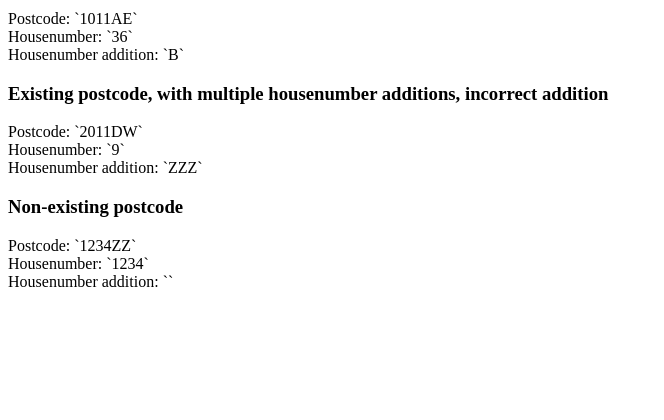
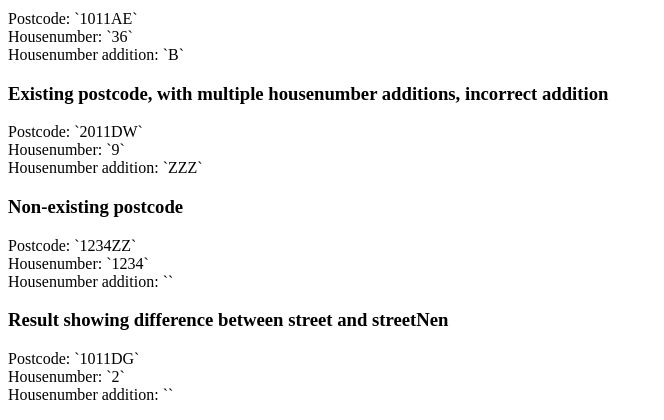
Before and after one commit to postcode-nl/PostcodeNl_Api_RestClient, a PHP site: page / in a window 1280 px wide. Shown: the part 799-1219 px from the top of the page, without its empty margins (0-664 px from the left). Before the commit the page ends 1086 px from the top, so only its background shows below. Run offline with PHP 8.4, Linux system fonts and the light colour scheme.

Commit message:
Call newer API which returns streetNen, cityShort and municipalityShort fields.
- Request rest/addresses/postcode which returns streetNen, cityShort and municipalityShort fields.
- Updated and extended documentation of returned fields, see https://api.postcode.nl/documentation for latest info.
- index.php : Documented an example of a shorter streetNen of a long street.
- Minimum PHP 5.6. See http://php.net/eol.php, earlier versions haven't been supported by PHP for over a year.

```diff
--- a/composer.json
+++ b/composer.json
@@ -25,7 +25,7 @@
         ]
     },
     "require": {
-        "php": ">=5.4",
+        "php": ">=5.6",
         "ext-curl": "*"
     }
 }
--- a/library/PostcodeNl/Api/RestClient.php
+++ b/library/PostcodeNl/Api/RestClient.php
@@ -77,7 +77,7 @@ class PostcodeNl_Api_RestClient
 	/** @var string Default URL where the REST web service is located */
 	const DEFAULT_URL = 'https://api.postcode.nl/rest';
 	/** @var string Version of the client */
-	const VERSION = '1.1.4.0';
+	const VERSION = '1.1.5.0';
 	/** @var int Maximum number of seconds allowed to set up the connection. */
 	const CONNECTTIMEOUT = 3;
 	/** @var int Maximum number of seconds allowed to receive the response. */
@@ -154,18 +154,17 @@ class PostcodeNl_Api_RestClient
 	/**
 	 * Perform a REST call to the Postcode.nl API
 	 *
-	 * @param string $method Http method
 	 * @param string $url
 	 * @param array $data
 	 * @return array
 	 * @throws PostcodeNl_Api_RestClient_ClientException
 	 */
-	protected function _doRestCall($method, $url, array $data = [])
+	protected function _doRestCall($url, array $data = [])
 	{
 		// Connect using cURL
 		$ch = curl_init();
-		// Set the HTTP request type, GET / POST most likely.
-		curl_setopt($ch, CURLOPT_CUSTOMREQUEST, $method);
+		// Set the HTTP request type
+		curl_setopt($ch, CURLOPT_CUSTOMREQUEST, 'GET');
 		// Set URL to connect to
 		curl_setopt($ch, CURLOPT_URL, $url);
 		// We want the response returned to us.
@@ -174,19 +173,13 @@ class PostcodeNl_Api_RestClient
 		curl_setopt($ch, CURLOPT_CONNECTTIMEOUT, self::CONNECTTIMEOUT);
 		// Maximum number of seconds allowed to receive the response.
 		curl_setopt($ch, CURLOPT_TIMEOUT, self::TIMEOUT);
-		// How do we authenticate ourselves? Using HTTP BASIC authentication (https://en.wikipedia.org/wiki/Basic_access_authentication)
+
+		// The Postcode.nl API uses HTTP BASIC authentication (https://en.wikipedia.org/wiki/Basic_access_authentication)
 		curl_setopt($ch, CURLOPT_HTTPAUTH, CURLAUTH_BASIC);
-		// Set our key as 'username' and our secret as 'password'
+		// Use key as 'username' and secret as 'password'
 		curl_setopt($ch, CURLOPT_USERPWD, $this->_appKey .':'. $this->_appSecret);
-		// To be tidy, we identify ourselves with a User Agent. (not required)
+		// Identify this client with a User Agent
 		curl_setopt($ch, CURLOPT_USERAGENT, 'PostcodeNl_Api_RestClient/' . self::VERSION .' PHP/'. phpversion());
-
-		// Add any data as JSON encoded information
-		if ($method != 'GET' && isset($data))
-		{
-			curl_setopt($ch, CURLOPT_POSTFIELDS, json_encode($data));
-			curl_setopt($ch, CURLOPT_HTTPHEADER, array('Content-Type: application/json'));
-		}
 
 		// Various debug options
 		if ($this->_debugEnabled)
@@ -207,10 +200,6 @@ class PostcodeNl_Api_RestClient
 		if ($this->_debugEnabled)
 		{
 			$this->_debugData['request'] = curl_getinfo($ch, CURLINFO_HEADER_OUT);
-
-			if ($method != 'GET' && isset($data))
-				$this->_debugData['request'] .= json_encode($data);
-
 			$this->_debugData['response'] = $response;
 
 			// Strip off header that was added for debug purposes.
@@ -308,23 +297,26 @@ class PostcodeNl_Api_RestClient
 	 * @throws PostcodeNl_Api_RestClient_InputInvalidException
 	 *
 	 * @see https://api.postcode.nl/documentation
-	 * street - (string) Official name of the street.
-	 * houseNumber - (int) House number
-	 * houseNumberAddition - (string|null) House number addition if given and validated, null if addition is not valid / not found
-	 * postcode - (string) Postcode
-	 * city - (string) Official city name
-	 * municipality - (string) Official municipality name
-	 * province - (string) Official province name
-	 * rdX - (int) X coordinate of the Dutch Rijksdriehoeksmeting
-	 * rdY - (int) Y coordinate of the Dutch Rijksdriehoeksmeting
-	 * latitude - (float) Latitude of the address (front door of the premise)
-	 * longitude - (float) Longitude of the address
-	 * bagNumberDesignationId - (string) Official Dutch BAG id
-	 * bagAddressableObjectId - (string) Official Dutch BAG Address Object id
+	 * street - (string) Street name in accordance with "BAG (Basisregistraties adressen en gebouwen)". In capital and lowercase letters, including punctuation marks and accents. This field is at most 80 characters in length. Filled with "Postbus" in case it is a range of PO boxes.
+	 * streetNen - (string) Street name in NEN-5825 notation, which has a lower maximum length. In capital and lowercase letters, including punctuation marks and accents. This field is at most 24 characters in length. Filled with "Postbus" in case it is a range of PO boxes.
+	 * houseNumber - (int) House number of a 'perceel'. In case of a Postbus match the house number will always be 0. Range: 0-99999
+	 * houseNumberAddition - (string|null) Addition of the house number to uniquely define a location. These additions are officially recognized by the municipality. Null if addition not found (see houseNumberAdditions result field).
+	 * postcode - (string) Four number neighborhood code (first part of a postcode). Range: 1000-9999 plus two character letter combination (second part of a postcode). Range: "AA"-"ZZ"
+	 * city - (string) Official city name in accordance with "BAG (Basisregistraties adressen en gebouwen)". In capital and lowercase letters, including punctuation marks and accents. This field is at most 80 characters in length.
+	 * cityShort - (string) City name, shortened to fit a lower maximum length. In capital and lowercase letters, including punctuation marks and accents. This field is at most 24 characters in length.
+	 * municipality - (string) Municipality name in accordance with "BAG (Basisregistraties adressen en gebouwen)". In capital and lowercase letters, including punctuation marks and accents. This field is at most 80 characters in length. Examples: "Baarle-Nassau", "'s-Gravenhage", "Haarlemmerliede en Spaarnwoude".
+	 * municipalityShort - (string) Municipality name, shortened to fit a lower maximum length. In capital and lowercase letters, including punctuation marks and accents. This field is at most 24 characters in length. Examples: "Baarle-Nassau", "'s-Gravenhage", "Haarlemmerliede c.a.".
+	 * province - (string) Official name of the province, correctly cased and with dashes where applicable.
+	 * rdX - (int) X coordinate according to Dutch Rijksdriehoeksmeting "(EPSG) 28992 Amersfoort / RD New". Values range from 0 to 300000 meters. Null for PO Boxes.
+	 * rdY - (int) Y coordinate according to Dutch Rijksdriehoeksmeting "(EPSG) 28992 Amersfoort / RD New". Values range from 300000 to 620000 meters. Null for PO Boxes.
+	 * latitude - (float) Latitude of address. Null for PO Boxes.
+	 * longitude - (float) Longitude of address. Null for PO Boxes.
+	 * bagNumberDesignationId - (string) Dutch term used in BAG: "nummeraanduiding id".
+	 * bagAddressableObjectId - (string) Dutch term used in BAG: "adresseerbaar object id". Unique identification for objects which have 'building', 'house boat site', or 'mobile home site' as addressType.
 	 * addressType - (string) Type of address, see reference link
 	 * purposes - (array) Array of strings, each indicating an official Dutch 'usage' category, see reference link
-	 * surfaceArea - (int) Surface area of object in square meters (all floors)
-	 * houseNumberAdditions - (array) All housenumber additions which are known for the housenumber given.
+	 * surfaceArea - (int) Surface area of object in square meters (all floors). Null for PO Boxes.
+	 * houseNumberAdditions - (array) List of all house number additions having the postcode and houseNumber which was input.
 	 */
 	public function lookupAddress($postcode, $houseNumber, $houseNumberAddition = '', $validateHouseNumberAddition = false)
 	{
@@ -347,9 +339,9 @@ class PostcodeNl_Api_RestClient
 			throw new PostcodeNl_Api_RestClient_InputInvalidException('House number `'. $houseNumber .'` must contain digits only.');
 
 		// Use the regular validation function
-		$url = $this->_restApiUrl .'/addresses/' . rawurlencode($postcode). '/'. rawurlencode($houseNumber) . '/'. rawurlencode($houseNumberAddition);
+		$url = $this->_restApiUrl .'/addresses/postcode/' . rawurlencode($postcode). '/'. rawurlencode($houseNumber) . '/'. rawurlencode($houseNumberAddition);
 
-		$response = $this->_doRestCall('GET', $url);
+		$response = $this->_doRestCall($url);
 
 		$this->_checkResponse($response);
 
--- a/www/index.php
+++ b/www/index.php
@@ -161,5 +161,11 @@
 		Housenumber: `1234`<br />
 		Housenumber addition: ``<br />
 	</p>
+	<h3>Result showing difference between street and streetNen</h3>
+	<p>
+		Postcode: `1011DG`<br />
+		Housenumber: `2`<br />
+		Housenumber addition: ``<br />
+	</p>
 	</body>
 </html>
```
Also changed, not shown: README.md.
